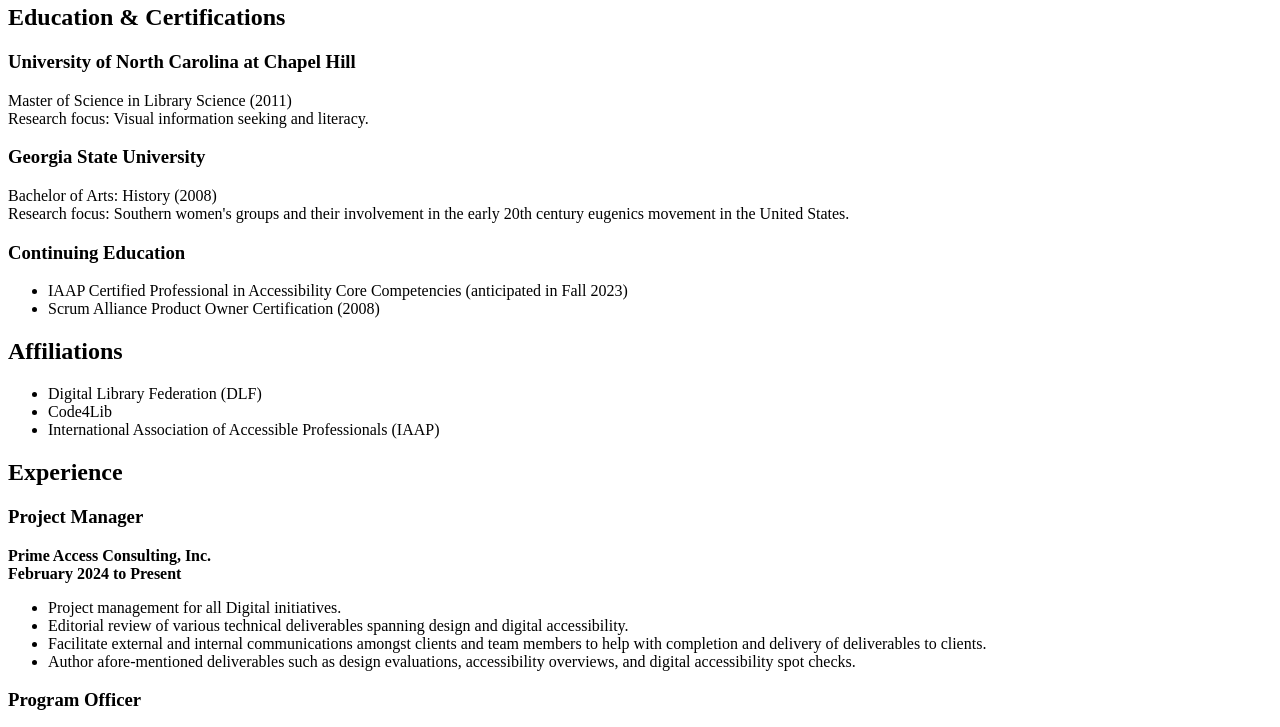
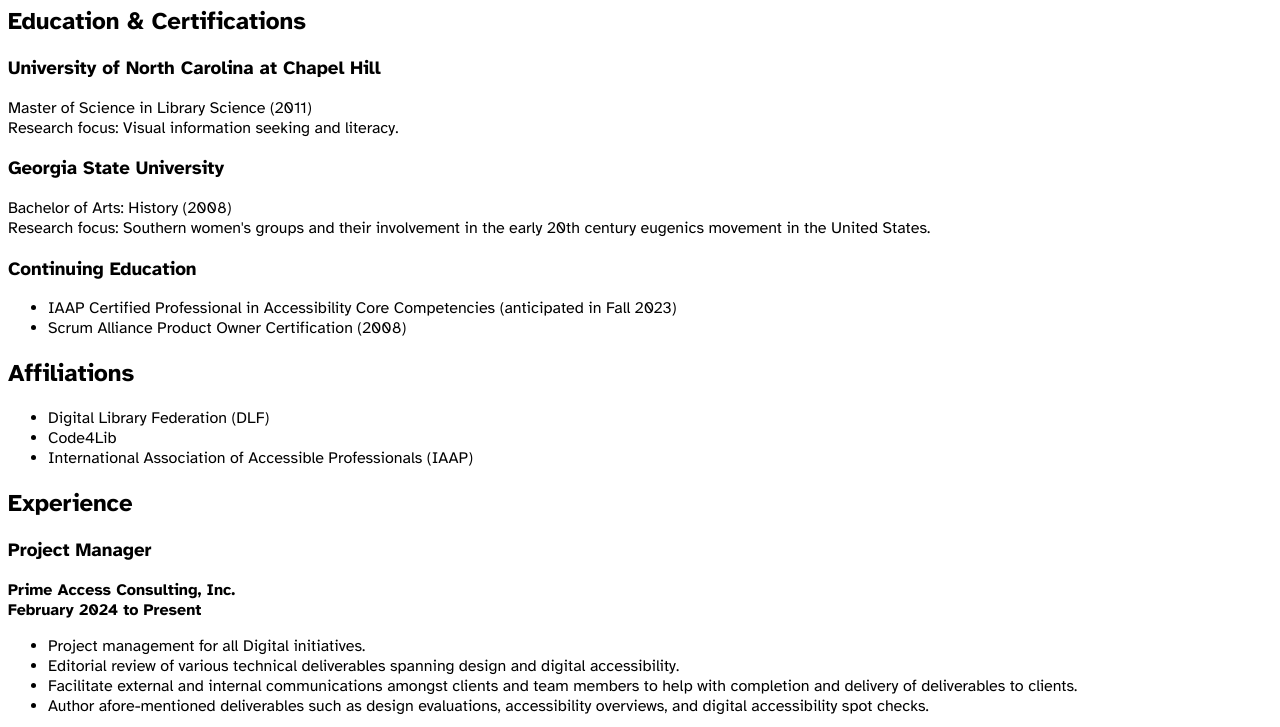
Before and after one commit to kellysmithfarrell/resume, a plain HTML site: page index.html in a window 1280 px wide. Shown: the part 76-803 px from the top of the page. Drawn offline with Linux system fonts and the light colour scheme.

Commit message:
Update index.html

```diff
--- a/index.html
+++ b/index.html
@@ -3,6 +3,41 @@
 <head>
 <meta charset="utf-8">
 <title>Kelly Smith Farrell</title>
+<style>@font-face {
+  font-family: "Atkinson Hyperlegible";
+  src: url("/assets/fonts/AtkinsonHyperlegible-Regular.woff2") format("woff2");
+  font-weight: 400;
+  font-style: normal;
+  font-display: swap;
+}
+
+@font-face {
+  font-family: "Atkinson Hyperlegible";
+  src: url("/assets/fonts/AtkinsonHyperlegible-Bold.woff2") format("woff2");
+  font-weight: 700;
+  font-style: normal;
+  font-display: swap;
+}
+
+@font-face {
+  font-family: "Atkinson Hyperlegible";
+  src: url("/assets/fonts/AtkinsonHyperlegible-Italic.woff2") format("woff2");
+  font-weight: 400;
+  font-style: italic;
+  font-display: swap;
+}
+
+@font-face {
+  font-family: "Atkinson Hyperlegible";
+  src: url("/assets/fonts/AtkinsonHyperlegible-BoldItalic.woff2") format("woff2");
+  font-weight: 700;
+  font-style: italic;
+  font-display: swap;
+}
+
+body {
+  font-family: "Atkinson Hyperlegible", sans-serif;
+}</style>
 </head>
 <body>
 
```
